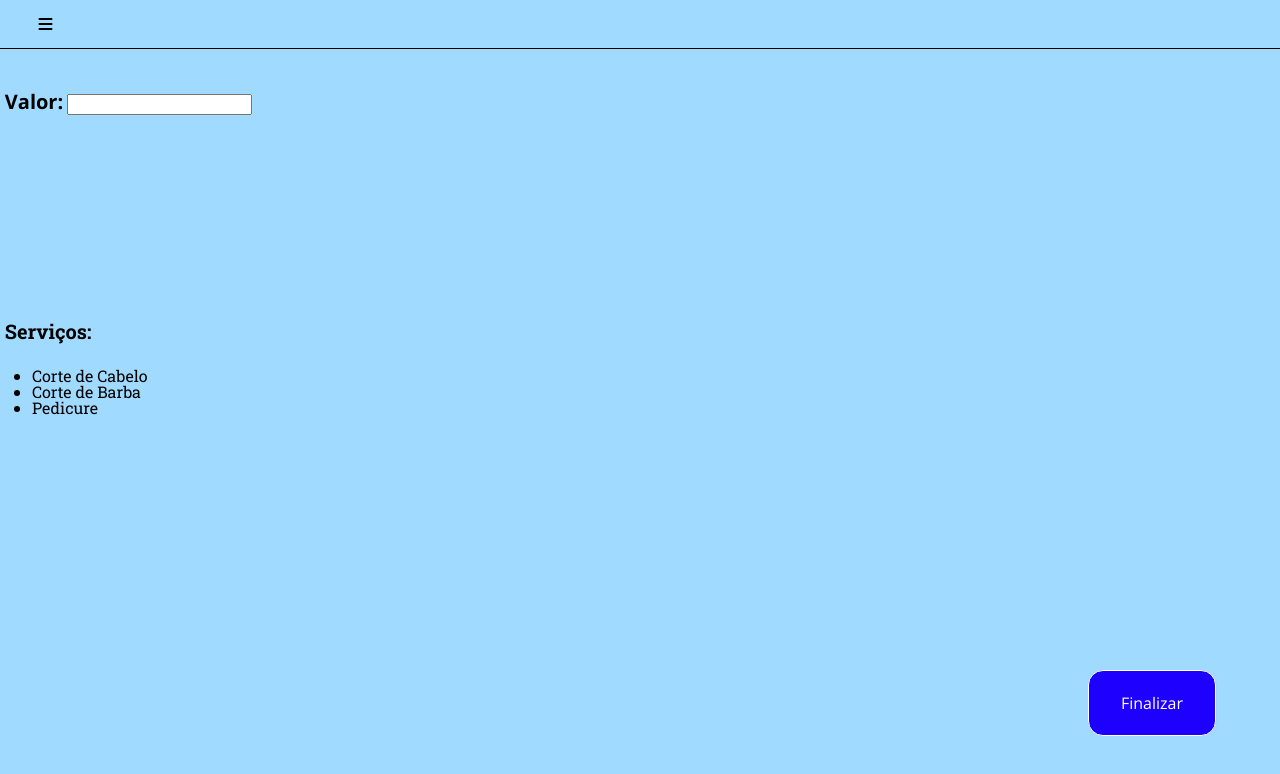
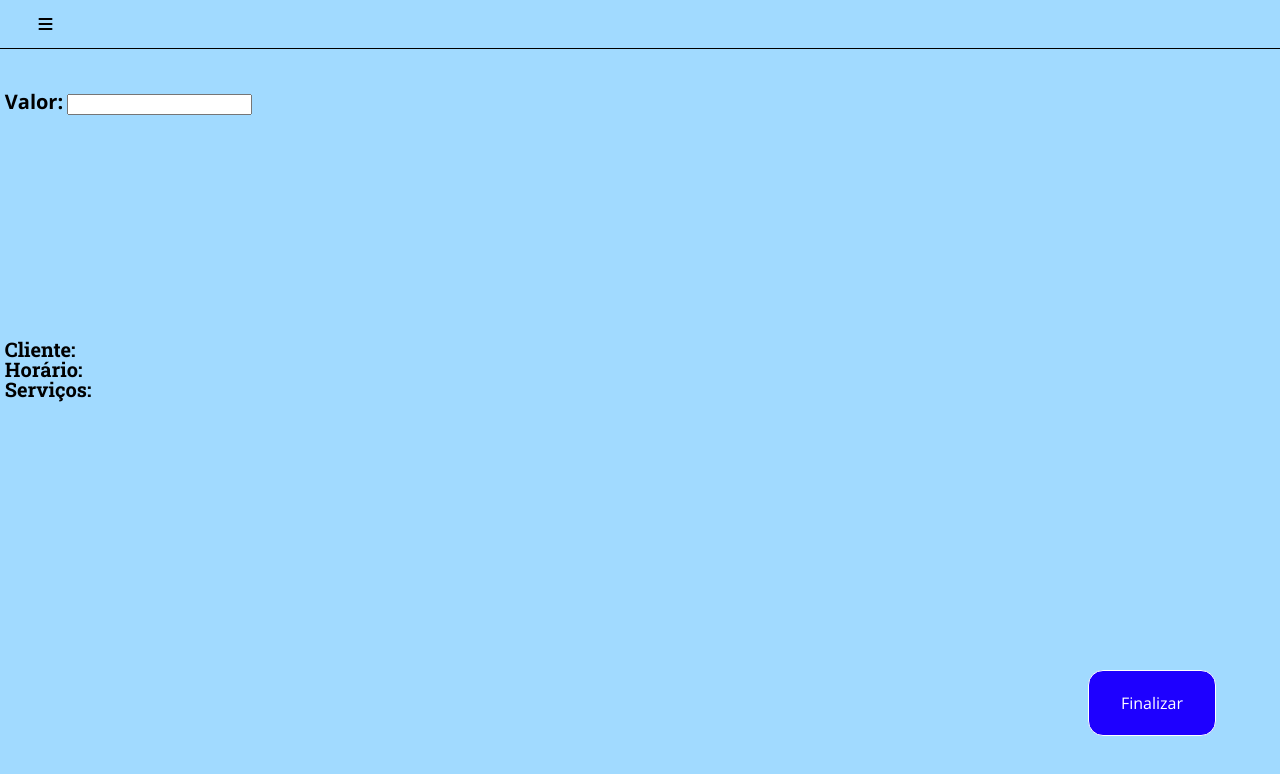
Before and after one commit to arieltl/projCodes, a plain HTML site: page finalizar-servico.html in a window 1280 px wide. Drawn offline with nearby package versions, Linux system fonts and the light colour scheme.

Commit message:
Prepare HTML for dynamic content

```diff
--- a/finalizar-servico.html
+++ b/finalizar-servico.html
@@ -30,11 +30,10 @@
             <input type="text" />
         </section>
         <section class="servicos">
+            <h2>Cliente: <span id="clientname"></span></h2>
+            <h2>Horário: <span id="clienttime"></span></h2>
             <h2>Serviços:</h2>
-            <ul class="bullets">
-                <li>Corte de Cabelo</li>
-                <li>Corte de Barba</li>
-                <li>Pedicure</li>
+            <ul class="bullets" id="servicesul">
             </ul>
         </section>
 
```
